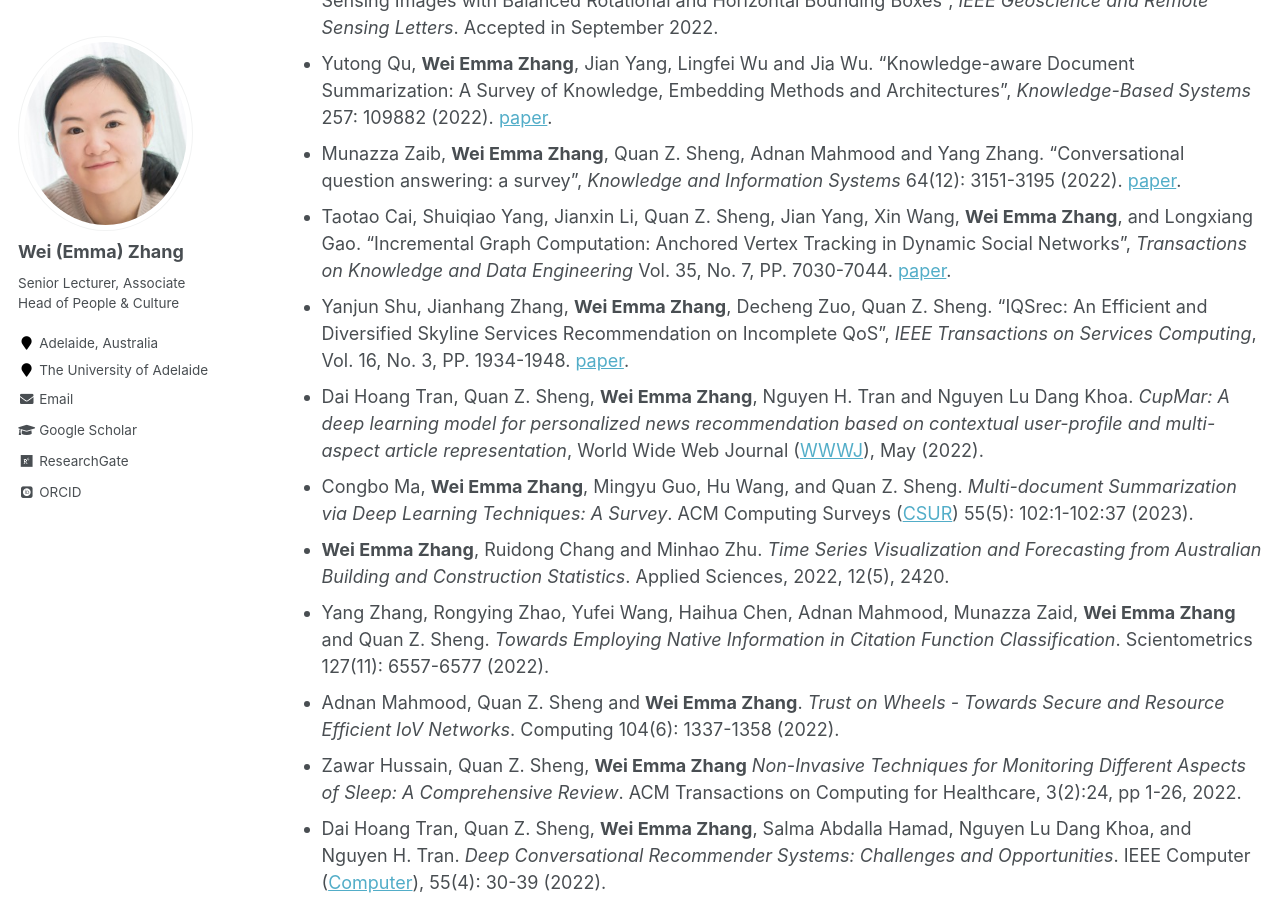
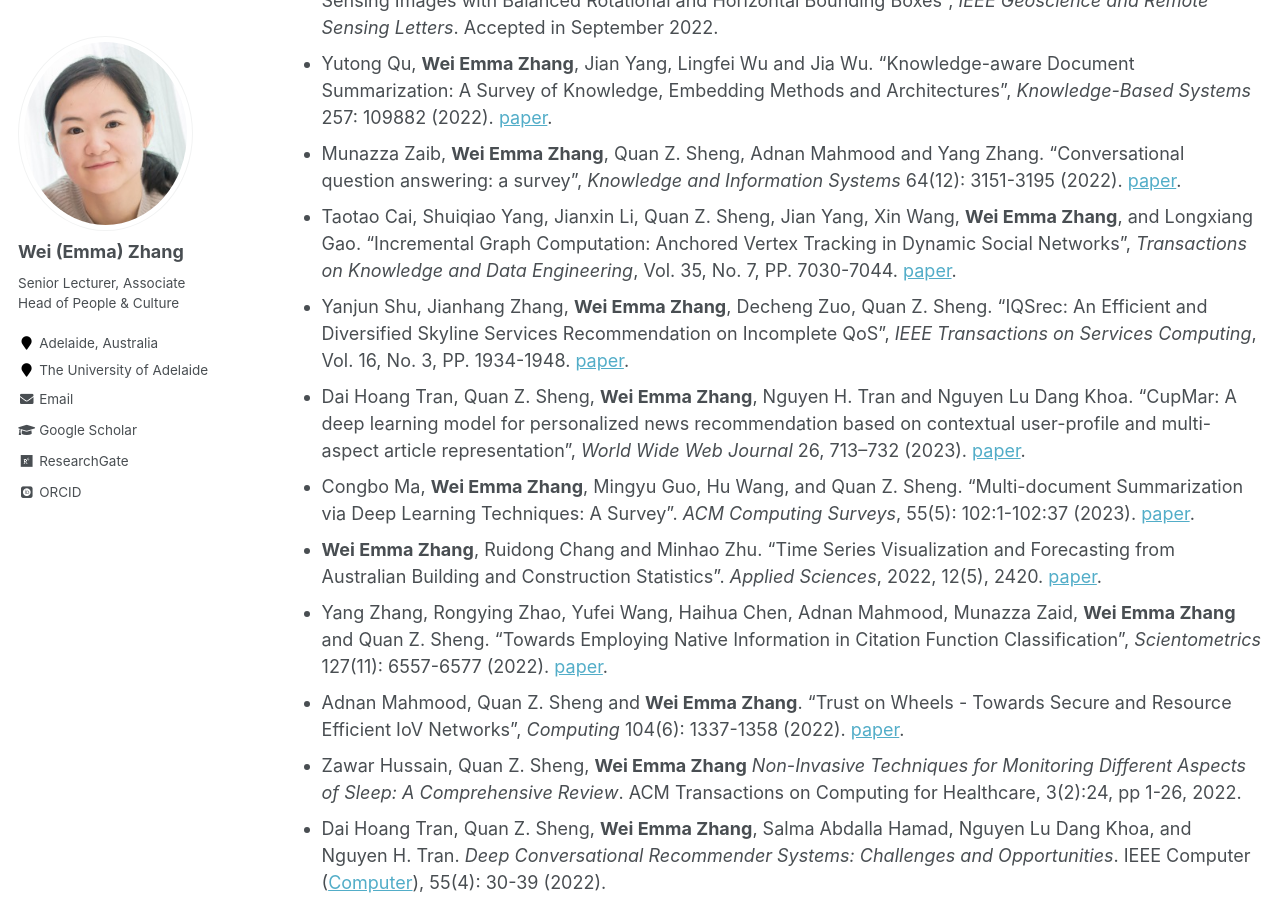
Before and after one commit to weiezhang/weiezhang.github.io, a Jekyll site: the page built from _pages/publications.md, in a window 1280 px wide and 900 px high, scrolled down 636 px. Built offline with Jekyll 4.4.1, drawn with Linux system fonts in a browser that asks for light colours; some web fonts are replaced.

Commit message:
Update publications.md

```diff
--- a/_pages/publications.md
+++ b/_pages/publications.md
@@ -17,13 +17,13 @@ author_profile: true
 - Zhigang Yang, Junyu Kong; Binxi Zheng, Ming Li, <b>Wei Emma Zhang</b>, Tao Chen. "Object Detection in Remote Sensing Images with Balanced Rotational and Horizontal Bounding Boxes", *IEEE Geoscience and Remote Sensing Letters*. Accepted in September 2022.
 - Yutong Qu, <b>Wei Emma Zhang</b>, Jian Yang, Lingfei Wu and Jia Wu. "Knowledge-aware Document Summarization: A Survey of Knowledge, Embedding Methods and Architectures", *Knowledge-Based Systems* 257: 109882 (2022). [paper](https://www.sciencedirect.com/science/article/abs/pii/S0950705122009753).
 - Munazza Zaib, <b>Wei Emma Zhang</b>, Quan Z. Sheng, Adnan Mahmood and Yang Zhang. "Conversational question answering: a survey",  *Knowledge and Information Systems*  64(12): 3151-3195 (2022). [paper](https://link.springer.com/article/10.1007/s10115-022-01744-y).
-- Taotao Cai, Shuiqiao Yang, Jianxin Li, Quan Z. Sheng, Jian Yang, Xin Wang, <b>Wei Emma Zhang</b>, and Longxiang Gao. "Incremental Graph Computation: Anchored Vertex Tracking in Dynamic Social Networks", *Transactions on Knowledge and Data Engineering* Vol. 35, No. 7, PP. 7030-7044. [paper](https://ieeexplore.ieee.org/abstract/document/9860051?casa_token=i8UiBKG1GaEAAAAA:r4o_hoeMAhq0UKFaRxtygCSLy6bOS7gINnA_lr0cD21JoGTKvk-22zK64BZUGlehxQY8hS2bquc).
+- Taotao Cai, Shuiqiao Yang, Jianxin Li, Quan Z. Sheng, Jian Yang, Xin Wang, <b>Wei Emma Zhang</b>, and Longxiang Gao. "Incremental Graph Computation: Anchored Vertex Tracking in Dynamic Social Networks", *Transactions on Knowledge and Data Engineering*, Vol. 35, No. 7, PP. 7030-7044. [paper](https://ieeexplore.ieee.org/abstract/document/9860051?casa_token=i8UiBKG1GaEAAAAA:r4o_hoeMAhq0UKFaRxtygCSLy6bOS7gINnA_lr0cD21JoGTKvk-22zK64BZUGlehxQY8hS2bquc).
 - Yanjun Shu, Jianhang Zhang, <b>Wei Emma Zhang</b>, Decheng Zuo, Quan Z. Sheng. "IQSrec: An Efficient and Diversified Skyline Services Recommendation on Incomplete QoS", *IEEE Transactions on Services Computing*, Vol. 16, No. 3, PP. 1934-1948. [paper](https://ieeexplore.ieee.org/document/9822952).
-- Dai Hoang Tran, Quan Z. Sheng, <b>Wei Emma Zhang</b>, Nguyen H. Tran and Nguyen Lu Dang Khoa. <i>CupMar: A deep learning model for personalized news recommendation based on contextual user-profile and multi-aspect article representation</i>, World Wide Web Journal (<a href="https://link.springer.com/article/10.1007/s11280-022-01059-6">WWWJ</a>), May (2022).
-- Congbo Ma, <b>Wei Emma Zhang</b>, Mingyu Guo, Hu Wang, and Quan Z. Sheng. <i>Multi-document Summarization via Deep Learning Techniques: A Survey</i>. ACM Computing Surveys (<a href="https://dl.acm.org/journal/csur">CSUR</a>) 55(5): 102:1-102:37 (2023).
-- <b>Wei Emma Zhang</b>, Ruidong Chang and Minhao Zhu. <i>Time Series Visualization and Forecasting from Australian Building and Construction Statistics</i>. Applied Sciences, 2022, 12(5), 2420.
-- Yang Zhang, Rongying Zhao, Yufei Wang, Haihua Chen, Adnan Mahmood, Munazza Zaid, <b>Wei Emma Zhang</b> and Quan Z. Sheng. <i>Towards Employing Native Information in Citation Function Classification</i>. Scientometrics 127(11): 6557-6577 (2022).
-- Adnan Mahmood, Quan Z. Sheng and <b>Wei Emma Zhang</b>. <i>Trust on Wheels - Towards Secure and Resource Efficient IoV Networks</i>. Computing 104(6): 1337-1358 (2022).
+- Dai Hoang Tran, Quan Z. Sheng, <b>Wei Emma Zhang</b>, Nguyen H. Tran and Nguyen Lu Dang Khoa. "CupMar: A deep learning model for personalized news recommendation based on contextual user-profile and multi-aspect article representation", *World Wide Web Journal* 26, 713–732 (2023). [paper](https://link.springer.com/article/10.1007/s11280-022-01059-6).
+- Congbo Ma, <b>Wei Emma Zhang</b>, Mingyu Guo, Hu Wang, and Quan Z. Sheng. "Multi-document Summarization via Deep Learning Techniques: A Survey". *ACM Computing Surveys*,  55(5): 102:1-102:37 (2023). [paper](https://dl.acm.org/doi/abs/10.1145/3529754).
+- <b>Wei Emma Zhang</b>, Ruidong Chang and Minhao Zhu. "Time Series Visualization and Forecasting from Australian Building and Construction Statistics". *Applied Sciences*, 2022, 12(5), 2420. [paper](https://www.mdpi.com/2076-3417/12/5/2420).
+- Yang Zhang, Rongying Zhao, Yufei Wang, Haihua Chen, Adnan Mahmood, Munazza Zaid, <b>Wei Emma Zhang</b> and Quan Z. Sheng. "Towards Employing Native Information in Citation Function Classification", *Scientometrics* 127(11): 6557-6577 (2022). [paper](https://link.springer.com/article/10.1007/s11192-021-04242-0#:~:text=We%20found%20that%20the%20proposed,%2C%20and%20Seq2seq%20(T5).).
+- Adnan Mahmood, Quan Z. Sheng and <b>Wei Emma Zhang</b>. "Trust on Wheels - Towards Secure and Resource Efficient IoV Networks", *Computing* 104(6): 1337-1358 (2022). [paper](https://link.springer.com/article/10.1007/s00607-021-01040-7).
 - Zawar Hussain, Quan Z. Sheng, <b>Wei Emma Zhang</b> <i>Non-Invasive Techniques for Monitoring Different Aspects of Sleep: A Comprehensive Review</i>. ACM Transactions on Computing for Healthcare, 3(2):24, pp 1-26, 2022.
 - Dai Hoang Tran, Quan Z. Sheng, <b>Wei Emma Zhang</b>, Salma Abdalla Hamad, Nguyen Lu Dang Khoa, and Nguyen H. Tran. <i>Deep Conversational Recommender Systems: Challenges and Opportunities</i>. IEEE Computer (<a href="https://ieeexplore.ieee.org/xpl/RecentIssue.jsp?punumber=2">Computer</a>), 55(4): 30-39 (2022).
 - Zawar Hussain, David Waterworth, Adnan Mahmood, Quen Z. Sheng, and <b>Wei Emma Zhang</b>. <i>Dataset for toothbrushing activity using brush-attached and wearable sensors</i>, Data in Brief, vol. 37, pp 1--7, 2021.
```
